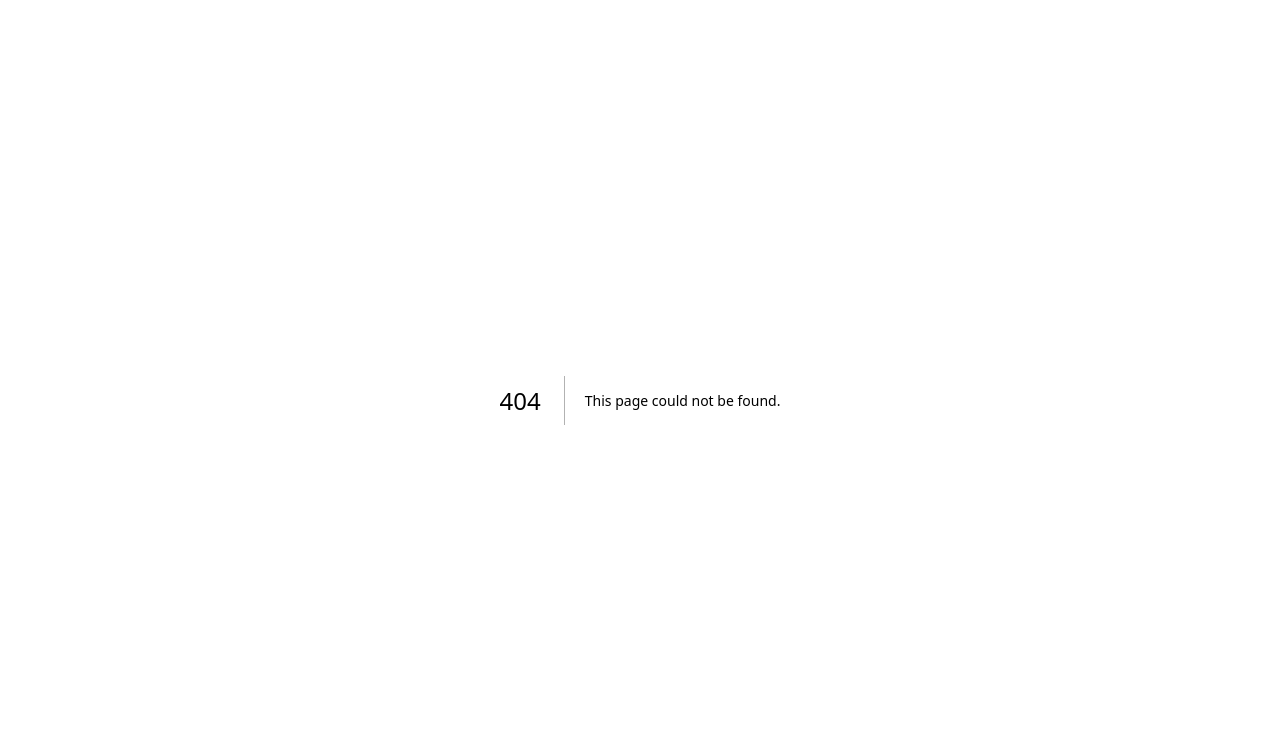
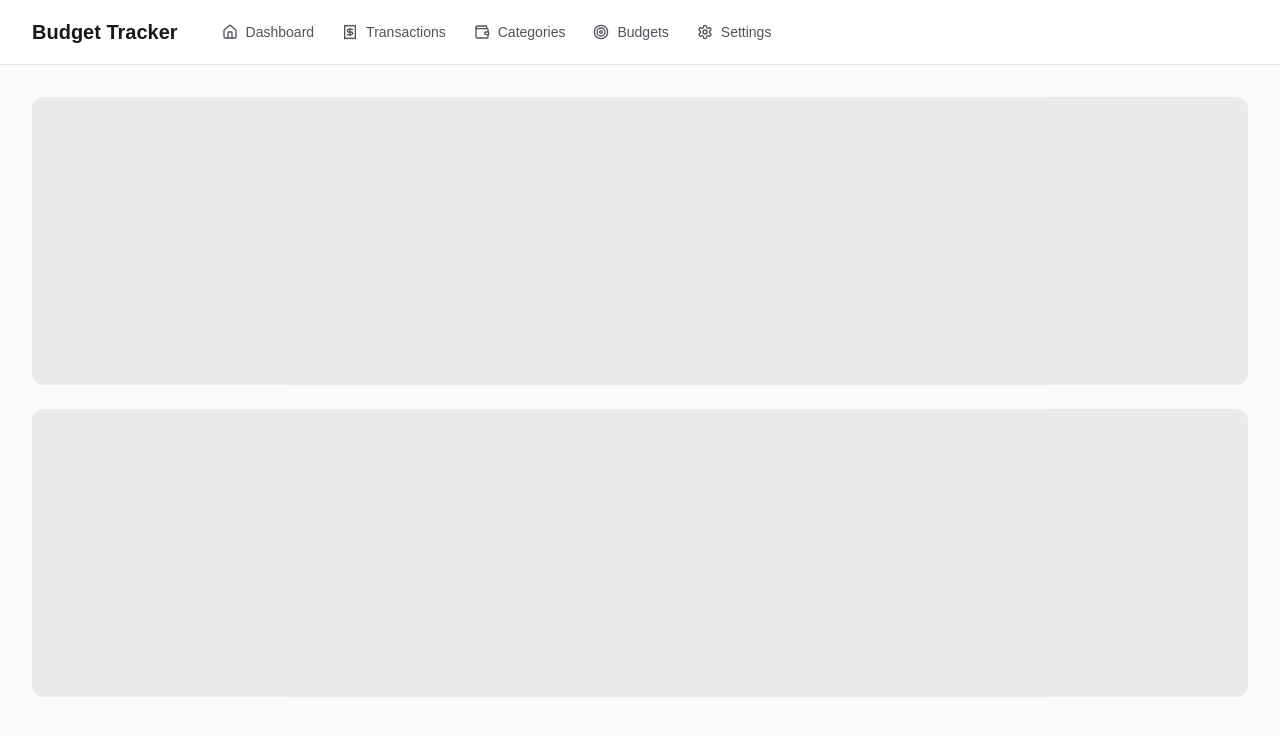
Before and after one commit to Align-center/budget-tracker, a Next.js app: page /dashboard in a window 1280 px wide. Before the commit this address had no page. Shown: the top 736 px of the page. Built offline with nearby package versions, Linux system fonts and the light colour scheme.

Commit message:
feat: add transactions to nav and create /dashboard route

```diff
--- a/src/app/(dashboard)/layout.tsx
+++ b/src/app/(dashboard)/layout.tsx
@@ -1,9 +1,10 @@
 import Link from 'next/link';
-import { Home, Wallet, Target, Settings } from 'lucide-react';
+import { Home, Wallet, Receipt, Target, Settings } from 'lucide-react';
 import { cn } from '@/lib/utils';
 
 const navigation = [
-  { name: 'Dashboard', href: '/', icon: Home },
+  { name: 'Dashboard', href: '/dashboard', icon: Home },
+  { name: 'Transactions', href: '/transactions', icon: Receipt },
   { name: 'Categories', href: '/categories', icon: Wallet },
   { name: 'Budgets', href: '/budgets', icon: Target },
   { name: 'Settings', href: '/settings', icon: Settings },
--- a/src/app/page.tsx
+++ b/src/app/page.tsx
@@ -1,5 +1,5 @@
 import { redirect } from 'next/navigation';
 
 export default function Home() {
-  redirect('/categories');
+  redirect('/dashboard');
 }
```
Also changed, not shown: src/app/(dashboard)/dashboard/page.tsx (renamed from src/app/(dashboard)/page.tsx).
